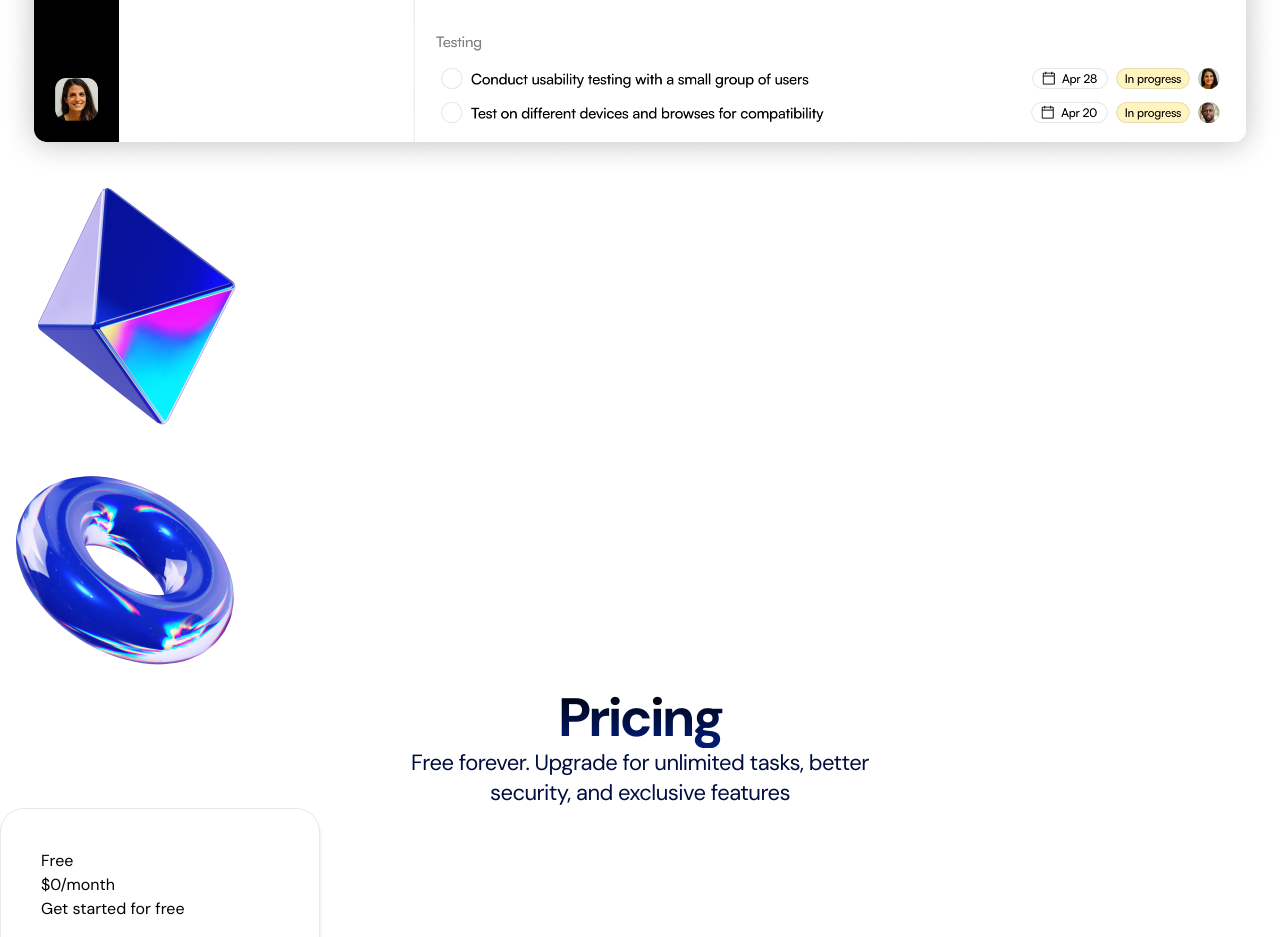
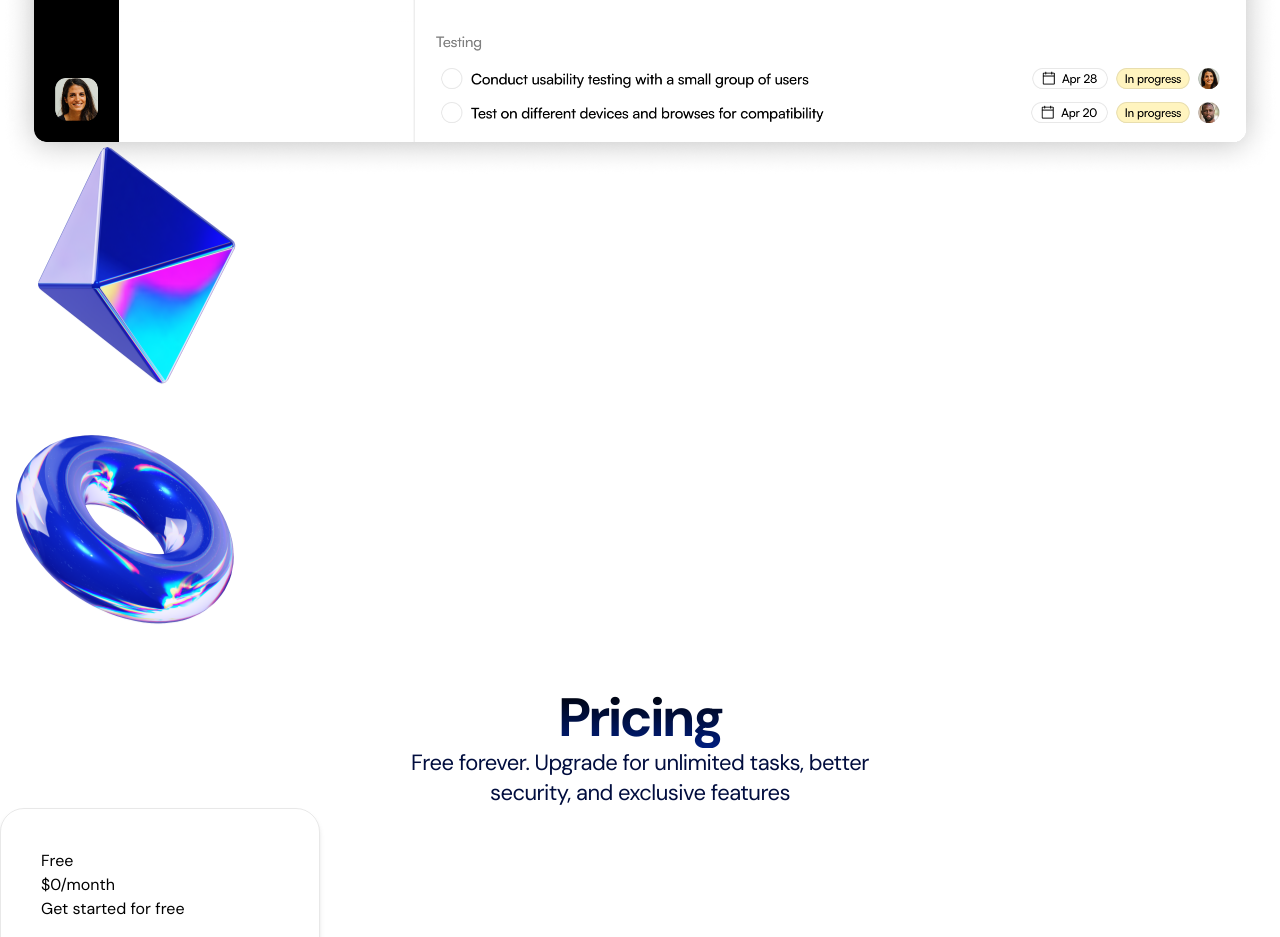
Before and after one commit to theahmetgg/saasglow, a Next.js app: page / in a window 1280 px wide. Shown: the part 6060-6997 px from the top of the page. Built offline with nearby package versions, Linux system fonts and the light colour scheme.

Commit message:
Animated Product Showcase section

```diff
--- a/src/sections/ProductShowcase.tsx
+++ b/src/sections/ProductShowcase.tsx
@@ -1,12 +1,24 @@
+"use client";
 import productImage from "@/assets/product-image.png";
 import pyramidImage from "@/assets/pyramid.png";
 import tubeImage from "@/assets/tube.png";
-
 import Image from "next/image";
+import { motion, useScroll, useTransform } from "framer-motion";
+import { useRef } from "react";
 
 const ProductShowcase = () => {
+  const sectionRef = useRef(null);
+  const { scrollYProgress } = useScroll({
+    target: sectionRef,
+    offset: ["start end", "end start"],
+  });
+  const translateY = useTransform(scrollYProgress, [0, 1], [150, -150]);
+
   return (
-    <section className="bg-gradient-to-b from-[#FFFFFF] to-[#D2DCFF] py-24 overflow-x-clip">
+    <section
+      ref={sectionRef}
+      className="bg-gradient-to-b from-[#FFFFFF] to-[#D2DCFF] py-24 overflow-x-clip"
+    >
       <div className="container">
         <div className="section-heading">
           <div className="flex justify-center">
@@ -23,18 +35,23 @@
         </div>
         <div className="relative">
           <Image src={productImage} alt="Product Image" className="mt-10 " />
-          <Image
-            src={pyramidImage}
+          <motion.img
+            src={pyramidImage.src}
             alt="Pyramid Image"
             height={262}
             width={262}
-            className="hidden md:block absolute -right-36 -top-32 "
+            className="hidden md:block absolute -right-36 -top-32"
+            style={{
+              translateY,
+            }}
           />
-          <Image
-            src={tubeImage}
+          <motion.img
+            src={tubeImage.src}
             alt="Tube Image"
             height={248}
+            width={248}
             className="hidden md:block absolute bottom-24 -left-36"
+            style={{ translateY }}
           />
         </div>
       </div>
```
